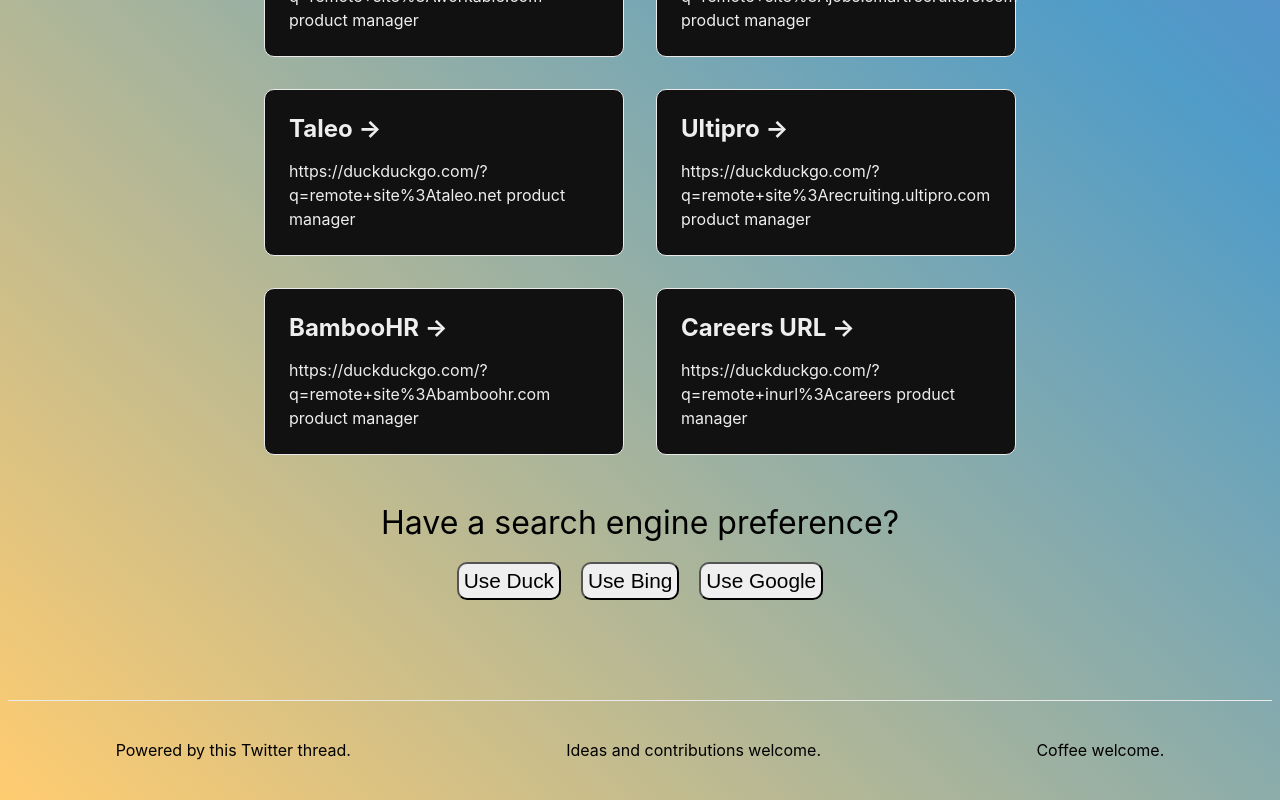
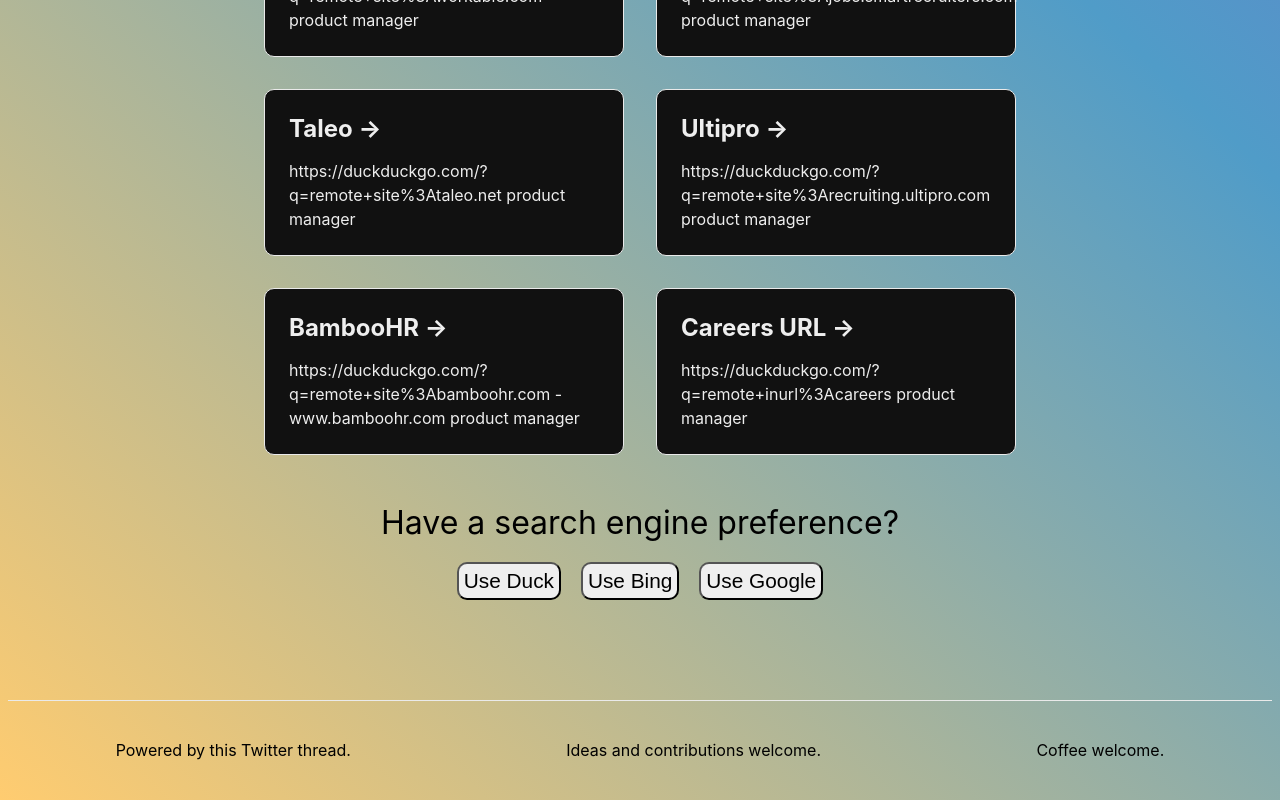
Before and after one commit to bennett-elder/upvoteremote, a Next.js app: page / in a window 1280 px wide. Shown: the part 1944-2744 px from the top of the page. Built offline with nearby package versions, Linux system fonts and the light colour scheme.

Commit message:
Remove www pages from bamboohr results

```diff
--- a/pages/index.js
+++ b/pages/index.js
@@ -58,7 +58,7 @@
     },
     {
       "title": "BambooHR",
-      "querySlug": "site%3Abamboohr.com"
+      "querySlug": "site%3Abamboohr.com -www.bamboohr.com"
     },
     {
       "title": "Careers URL",
```
